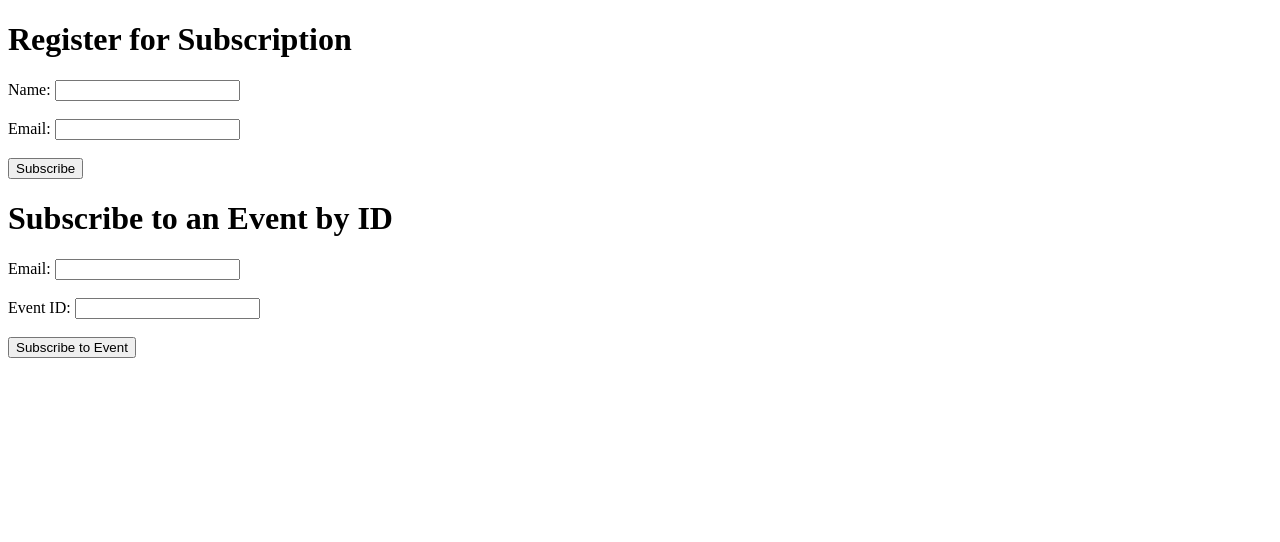
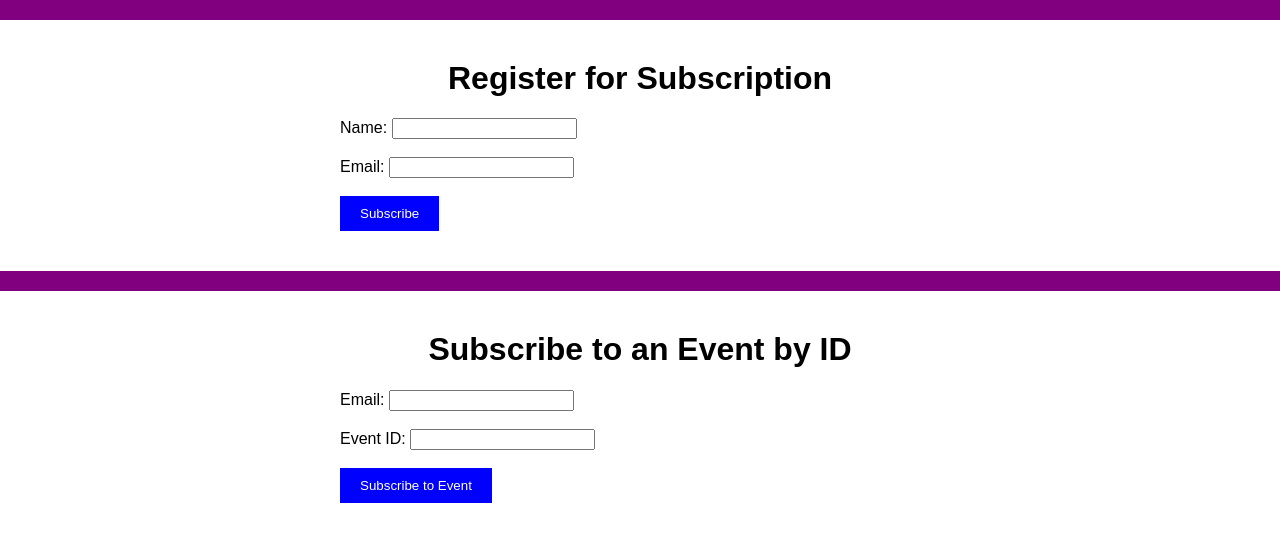
Before and after one commit to sdklntri/coen-6311-summer-2024-demo, a plain HTML site: page Assignment2/templates/index.html in a window 1280 px wide. Drawn offline with Linux system fonts and the light colour scheme.

Commit message:
Update index.html

```diff
--- a/Assignment2/templates/index.html
+++ b/Assignment2/templates/index.html
@@ -4,6 +4,49 @@
     <meta charset="UTF-8">
     <meta name="viewport" content="width=device-width, initial-scale=1.0">
     <title>Event Subscription</title>
+    <style>
+        /* Purple strip at the top and between forms */
+        .top-strip, .between-strip {
+            background-color: purple;
+            height: 20px;
+            width: 100%;
+            position: relative;
+            margin-bottom: 20px;
+        }
+
+        /* Blue buttons */
+        button {
+            background-color: blue;
+            color: white;
+            border: none;
+            padding: 10px 20px;
+            cursor: pointer;
+        }
+
+        button:hover {
+            background-color: darkblue;
+        }
+
+        /* Centering and spacing */
+        body {
+            font-family: Arial, sans-serif;
+            margin: 0;
+            padding: 0;
+            display: flex;
+            flex-direction: column;
+            align-items: center;
+        }
+
+        h1 {
+            margin-top: 20px;
+        }
+
+        form {
+            margin-bottom: 40px;
+            width: 100%; /* Ensure form takes full width */
+            max-width: 600px; /* Optional: Set a max-width */
+        }
+    </style>
     <script>
         async function subscribe(event) {
             event.preventDefault();
@@ -41,7 +84,10 @@
     </script>
 </head>
 <body>
-    <h1>Register for Subscription </h1>
+    <!-- Top Purple Strip -->
+    <div class="top-strip"></div>
+
+    <h1>Register for Subscription</h1>
     <form onsubmit="subscribe(event)">
         <label for="name">Name:</label>
         <input type="text" id="name" name="name" required><br><br>
@@ -49,6 +95,9 @@
         <input type="email" id="email" name="email" required><br><br>
         <button type="submit">Subscribe</button>
     </form>
+
+    <!-- Strip Between Forms -->
+    <div class="between-strip"></div>
 
     <h1>Subscribe to an Event by ID</h1>
     <form onsubmit="subscribeToEvent(event)">
```
